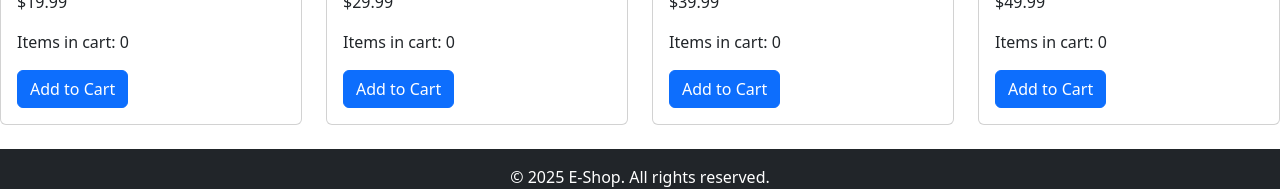
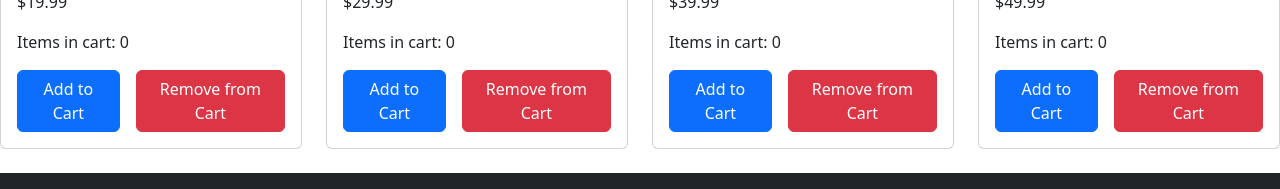
Before and after one commit to xaviertingxuan/react-assignment-2025, a React (Vite) app: page / in a window 1280 px wide. Shown: the part 580-769 px from the top of the page. Built offline with nearby package versions, Linux system fonts and the light colour scheme.

Commit message:
update to router

```diff
--- a/src/components/ProductCard.jsx
+++ b/src/components/ProductCard.jsx
@@ -6,6 +6,11 @@ const ProductCard = (props) => {
 
     const handleAddToCart = () => {
         setCart(c => c + 1)
+    }
+
+    //prevent cart from going below 0
+    const handleRemovefromCart = () => {
+        setCart(c => Math.max(0, c - 1))
     }
 
     return (
@@ -20,9 +25,15 @@ const ProductCard = (props) => {
                     <h5 className="card-title">{props.productName}</h5>
                     <p className="card-text">${props.price}</p>
                     <p className="card-text">Items in cart: {cart}</p>
+                    <div className="d-flex justify-content-between d-grid gap-3">
                     <button className="btn btn-primary" onClick={handleAddToCart}>
                         Add to Cart
                     </button>
+                    <button className="btn btn-danger" onClick={handleRemovefromCart}>
+                        Remove from Cart
+                    </button>
+
+                    </div>
                 </div>
             </div>
         </div>
```
